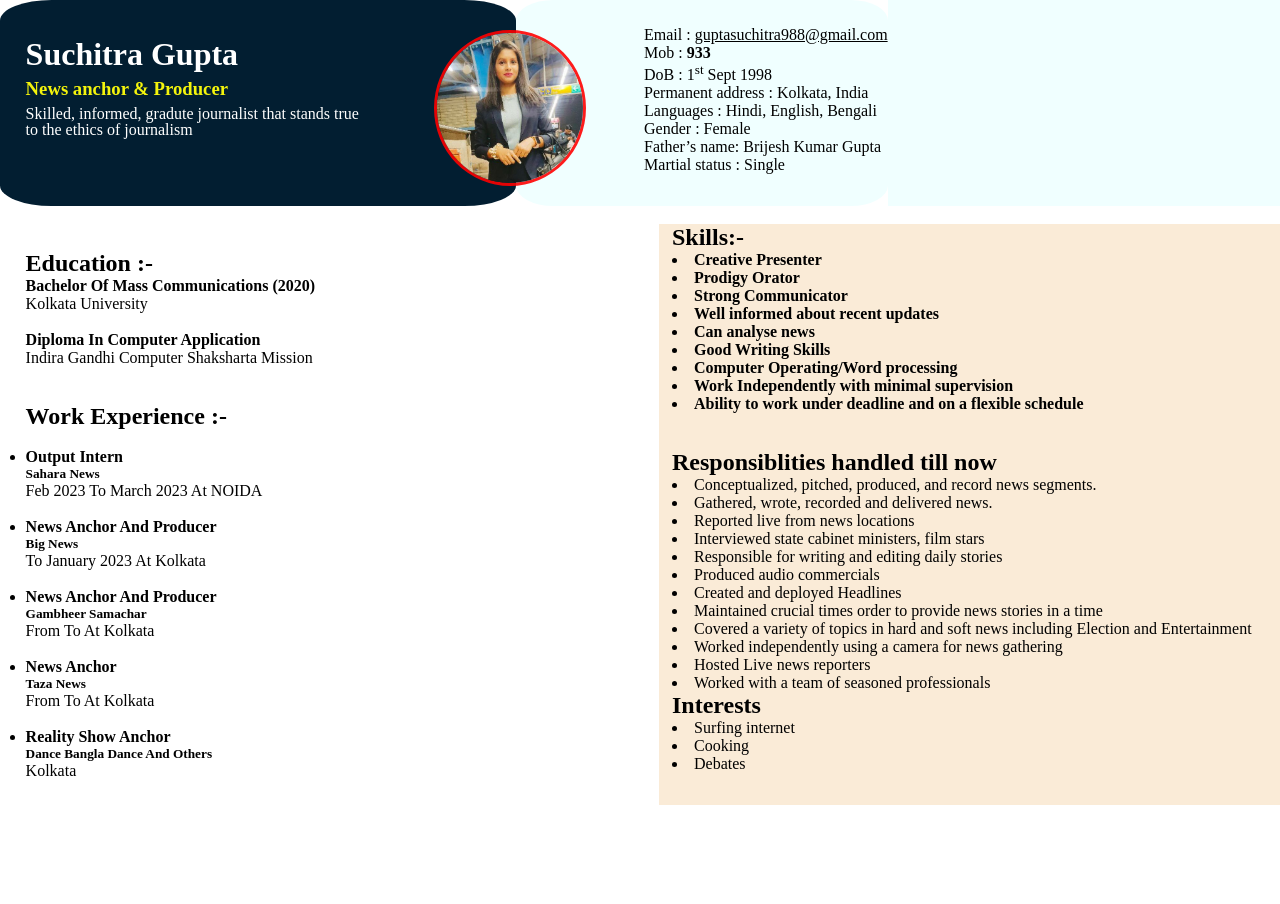
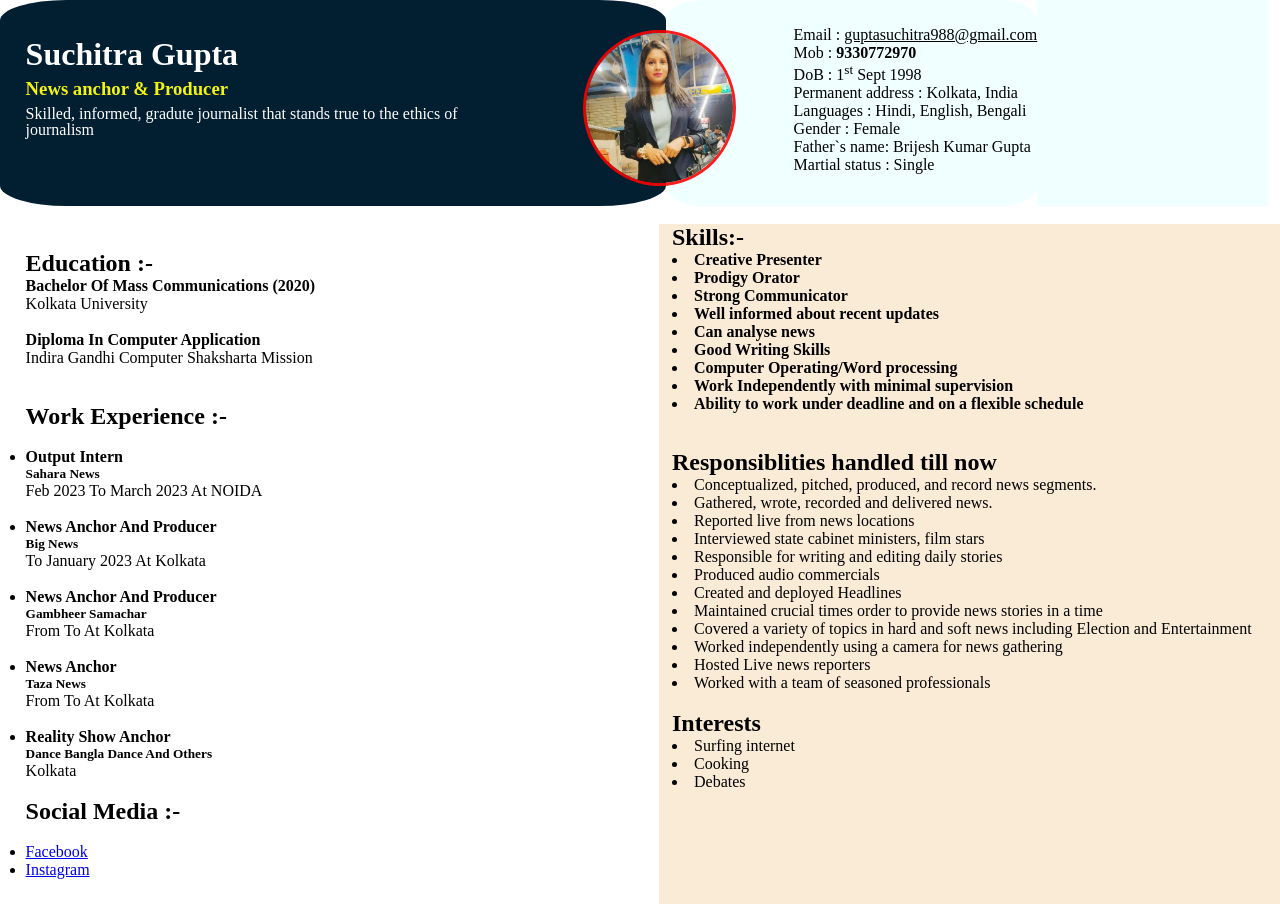
Before and after one commit to hrishavratan/resume, a plain HTML site: page index.html in a window 1280 px wide. Before the commit the page ends 805 px from the top, so only its background shows below. Drawn offline with Linux system fonts and the light colour scheme.

Commit message:
first commit

```diff
--- a/index.html
+++ b/index.html
@@ -2,7 +2,7 @@
 <html>
 
 <head>
-    <title>Resume</title>
+    <title>Suchitra Resume</title>
     <link rel="stylesheet" href="style.css">
 </head>
 
@@ -21,12 +21,12 @@
             </div>
             <div class="career">
                 <p>Email&nbsp;:&nbsp<u>guptasuchitra988@gmail.com</u> </p>
-                <p>Mob : <b>933</b> </p>
+                <p>Mob : <b>9330772970</b> </p>
                 <p>DoB : 1<sup>st</sup> Sept 1998</p>
                 <p>Permanent address : Kolkata, India</p>
                 <p>Languages : Hindi, English, Bengali</p>
                 <p>Gender : Female</p>
-                <p>Father’s name: Brijesh Kumar Gupta</p>
+                <p>Father`s name: Brijesh Kumar Gupta</p>
                 <p>Martial status : Single</p>
             </div>
             <div class="fill">
@@ -91,6 +91,19 @@
                         </li>
                     </ul>
                 </div>
+                <br>
+                <div class="links">
+                    <h2>Social Media :-</h2>
+                    <br>
+                    <ul>
+                        <li>
+                            <a href="https://www.facebook.com/profile.php?id=100016688086697" target="_blank">Facebook</a>
+                        </li>
+                        <li>
+                            <a href="https://www.instagram.com/suchitra_gupta01/" target="_blank">Instagram</a>
+                        </li>
+                    </ul>
+                </div>
             </div>
             <div class="second">
                 <div class="skill">
@@ -126,7 +139,7 @@
                         <li>Hosted Live news reporters</li>
                         <li>Worked with a team of seasoned professionals</li>
                     </ul>
-                </div>
+                </div><br>
                 <div class="interest">
                     <h2>Interests</h2>
                     <ul>
--- a/style.css
+++ b/style.css
@@ -49,7 +49,7 @@
     border-radius: 10%;
 }
 .fill{
-    width:40%;
+    width:18%;
     background-color:azure;
     z-index:-2;
 }
```
